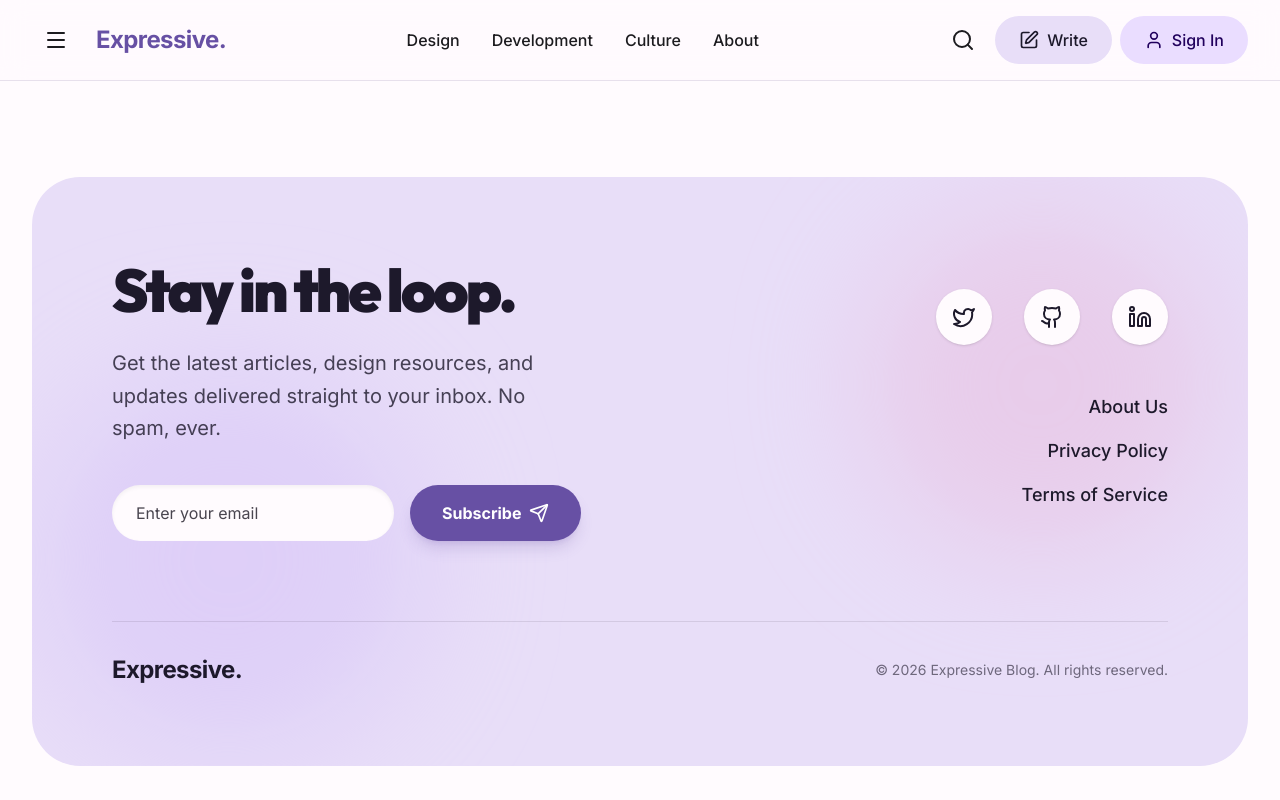
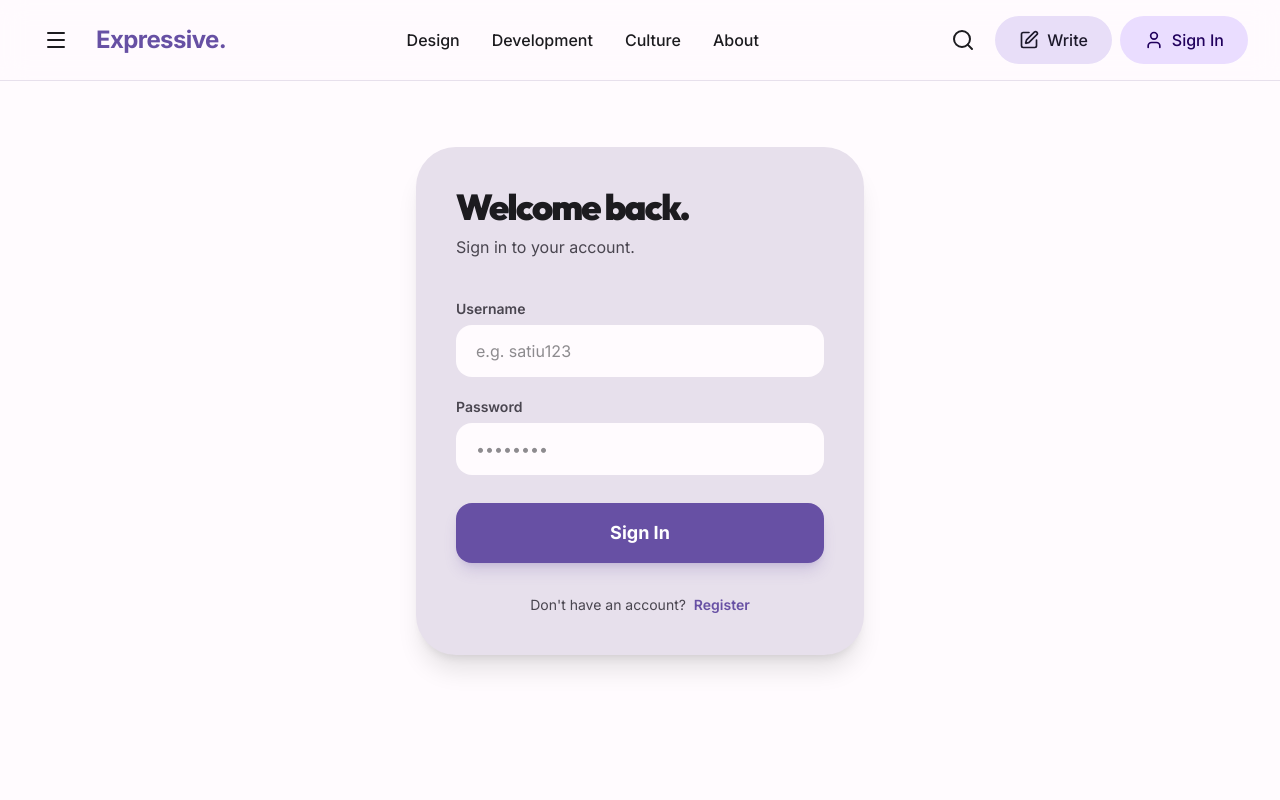
Before and after one commit to satiu123/GoPalette, a Nuxt app in the folder frontend/: page /login in a window 1280 px wide. Shown: the top 800 px of the page. Built offline with nearby package versions, Linux system fonts and the light colour scheme.

Commit message:
feat(frontend/pages): 首页接入文章列表API及全文搜索，文章详情页接入真实数据，新建登录/注册页

```diff
--- a/frontend/app/pages/index.vue
+++ b/frontend/app/pages/index.vue
@@ -1,10 +1,74 @@
 <script setup lang="ts">
-const { featuredPost, regularPosts } = useBlogData()
+import type { Article } from '~/composables/useBlogData'
+
+const route = useRoute()
+const router = useRouter()
+
+// 搜索关键词（来自 ?q=... 查询参数或 Header 搜索框）
+const searchQuery = computed(() => route.query.q as string || '')
+
+const filterParams = ref<{ page: number; page_size: number; category_id?: number; tag_id?: number }>({
+  page: 1,
+  page_size: 12
+})
+
+// 有搜索词时走 /search，否则走 /articles
+const searchParams = computed(() => ({
+  q: searchQuery.value,
+  page: filterParams.value.page,
+  page_size: filterParams.value.page_size
+}))
+
+const {
+  data: listData,
+  pending: listPending,
+  refresh: refreshList
+} = useArticleList(filterParams)
+
+const {
+  data: searchData,
+  pending: searchPending
+} = useSearch(searchParams)
+
+const isSearching = computed(() => !!searchQuery.value)
+const pending     = computed(() => isSearching.value ? searchPending.value : listPending.value)
+
+const articles = computed<Article[]>(() => {
+  if (isSearching.value) return searchData.value?.data?.articles ?? []
+  return listData.value?.data?.articles ?? []
+})
+const total = computed<number>(() => {
+  if (isSearching.value) return searchData.value?.data?.total ?? 0
+  return listData.value?.data?.total ?? 0
+})
+
+const featuredPost = computed(() => articles.value[0] ?? null)
+const regularPosts  = computed(() => articles.value.slice(1))
+
+function clearSearch() {
+  router.push('/')
+}
 </script>
 
 <template>
   <div>
-    <AppHero :post="featuredPost" />
-    <PostGrid :posts="regularPosts" />
+    <!-- 搜索状态提示 -->
+    <div v-if="isSearching" class="max-w-7xl mx-auto px-4 sm:px-6 lg:px-8 pt-8">
+      <div class="flex items-center gap-3 text-m3-sys-light-on-surface-variant">
+        <span>Search results for "<strong class="text-m3-sys-light-on-surface">{{ searchQuery }}</strong>" — {{ total }} found</span>
+        <button @click="clearSearch" class="text-m3-sys-light-primary text-sm hover:underline">Clear</button>
+      </div>
+    </div>
+
+    <div v-if="pending" class="flex justify-center items-center min-h-[50vh] text-m3-sys-light-on-surface-variant">
+      Loading…
+    </div>
+    <template v-else-if="featuredPost">
+      <AppHero v-if="!isSearching" :post="featuredPost" />
+      <PostGrid :posts="isSearching ? articles : regularPosts" :total="total" :params="filterParams" @update:params="filterParams = $event" />
+    </template>
+    <div v-else class="flex justify-center items-center min-h-[50vh] text-m3-sys-light-on-surface-variant">
+      {{ isSearching ? 'No results found.' : 'No articles yet.' }}
+    </div>
   </div>
 </template>
--- /dev/null
+++ b/frontend/app/pages/login.vue
@@ -0,0 +1,101 @@
+<script setup lang="ts">
+const { isLoggedIn, login, register } = useAuth()
+const router = useRouter()
+
+// 已登录直接跳首页
+if (isLoggedIn.value) {
+  await navigateTo('/')
+}
+
+const mode     = ref<'login' | 'register'>('login')
+const username = ref('')
+const password = ref('')
+const loading  = ref(false)
+const error    = ref('')
+
+async function submit() {
+  error.value = ''
+  if (!username.value.trim() || !password.value) {
+    error.value = '请填写用户名和密码'
+    return
+  }
+  loading.value = true
+  try {
+    if (mode.value === 'login') {
+      await login(username.value.trim(), password.value)
+      router.push('/')
+    } else {
+      await register(username.value.trim(), password.value)
+      // 注册成功后自动登录
+      await login(username.value.trim(), password.value)
+      router.push('/')
+    }
+  } catch (e: unknown) {
+    error.value = (e as Error)?.message ?? (mode.value === 'login' ? '用户名或密码错误' : '注册失败，请重试')
+  } finally {
+    loading.value = false
+  }
+}
+</script>
+
+<template>
+  <div class="min-h-[80vh] flex items-center justify-center px-4">
+    <div
+      v-motion
+      :initial="{ opacity: 0, scale: 0.96 }"
+      :enter="{ opacity: 1, scale: 1, transition: { duration: 400, ease: [0.22, 1, 0.36, 1] } }"
+      class="w-full max-w-md bg-m3-sys-light-surface-variant rounded-[2.5rem] p-10 shadow-xl"
+    >
+      <!-- 标题 -->
+      <h1 class="text-4xl font-black tracking-tighter text-m3-sys-light-on-surface mb-2">
+        {{ mode === 'login' ? 'Welcome back.' : 'Join us.' }}
+      </h1>
+      <p class="text-m3-sys-light-on-surface-variant mb-10">
+        {{ mode === 'login' ? 'Sign in to your account.' : 'Create a new account.' }}
+      </p>
+
+      <form @submit.prevent="submit" class="space-y-5">
+        <div>
+          <label class="block text-sm font-semibold text-m3-sys-light-on-surface-variant mb-1.5">Username</label>
+          <input
+            v-model="username"
+            type="text"
+            autocomplete="username"
+            placeholder="e.g. satiu123"
+            class="w-full bg-m3-sys-light-surface text-m3-sys-light-on-surface rounded-2xl px-5 py-3.5 focus:outline-none focus:ring-4 focus:ring-m3-sys-light-primary/20 transition-all"
+          />
+        </div>
+        <div>
+          <label class="block text-sm font-semibold text-m3-sys-light-on-surface-variant mb-1.5">Password</label>
+          <input
+            v-model="password"
+            type="password"
+            autocomplete="current-password"
+            placeholder="••••••••"
+            class="w-full bg-m3-sys-light-surface text-m3-sys-light-on-surface rounded-2xl px-5 py-3.5 focus:outline-none focus:ring-4 focus:ring-m3-sys-light-primary/20 transition-all"
+          />
+        </div>
+
+        <p v-if="error" class="text-red-500 text-sm pt-1">{{ error }}</p>
+
+        <button
+          type="submit"
+          :disabled="loading"
+          class="w-full py-4 bg-m3-sys-light-primary text-m3-sys-light-on-primary rounded-2xl font-bold text-lg hover:bg-m3-sys-light-on-primary-container transition-all shadow-lg shadow-m3-sys-light-primary/20 disabled:opacity-50 mt-2"
+        >
+          {{ loading ? 'Please wait…' : (mode === 'login' ? 'Sign In' : 'Register') }}
+        </button>
+      </form>
+
+      <p class="text-center text-m3-sys-light-on-surface-variant mt-8 text-sm">
+        {{ mode === 'login' ? "Don't have an account?" : 'Already have an account?' }}
+        <button
+          @click="mode = mode === 'login' ? 'register' : 'login'; error = ''"
+          class="text-m3-sys-light-primary font-semibold hover:underline ml-1"
+        >
+          {{ mode === 'login' ? 'Register' : 'Sign In' }}
+        </button>
+      </p>
+    </div>
+  </div>
+</template>
--- a/frontend/app/pages/post/[id].vue
+++ b/frontend/app/pages/post/[id].vue
@@ -1,12 +1,13 @@
 <script setup lang="ts">
 const route = useRoute()
-const { getPostById } = useBlogData()
 
-const post = computed(() => getPostById(route.params.id as string))
+const { data, error } = await useArticle(route.params.id as string)
 
-if (!post.value) {
+if (error.value || !data.value?.data) {
   await navigateTo('/')
 }
+
+const post = computed(() => data.value?.data ?? null)
 </script>
 
 <template>
```
